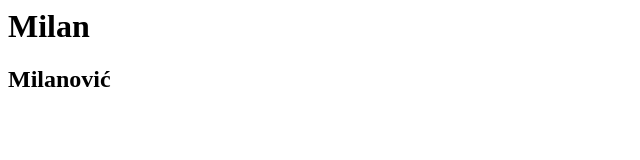
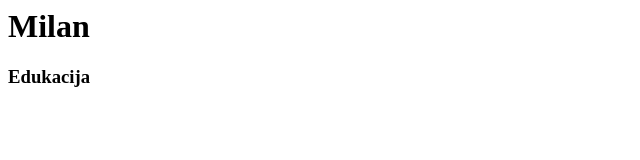
Before and after one commit to modonihm/CV, a plain HTML site: page index.html in a window 1280 px wide. Shown: the full height of the page, 0-640 px from the left. Drawn offline with Linux system fonts and the light colour scheme.

Commit message:
Dodata sekcija Edukacija

```diff
--- a/index.html
+++ b/index.html
@@ -1,2 +1,2 @@
 <h1>Milan</h1>
-<h2>Milanović</h2>
+<h3>Edukacija</h3>
```
